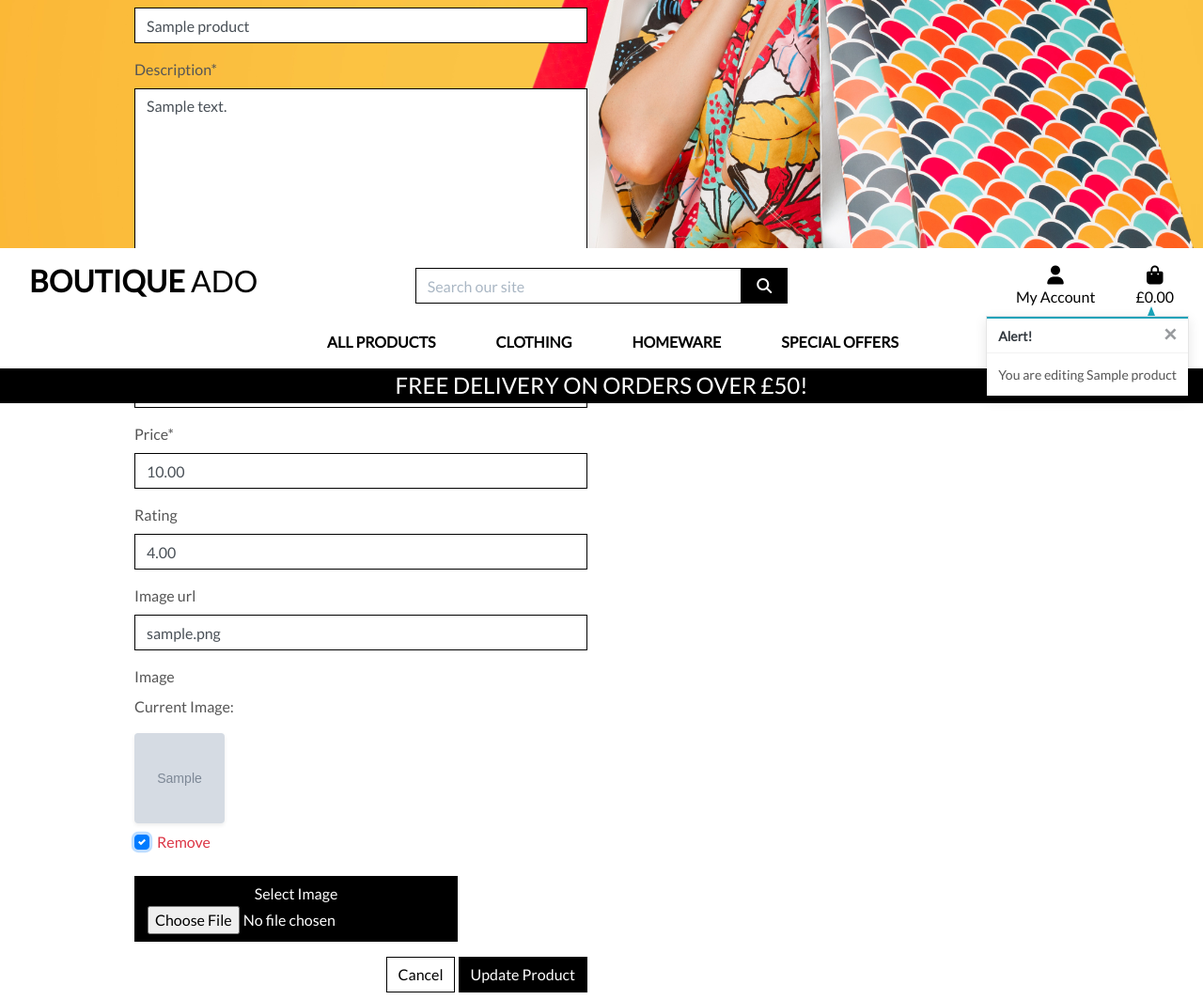
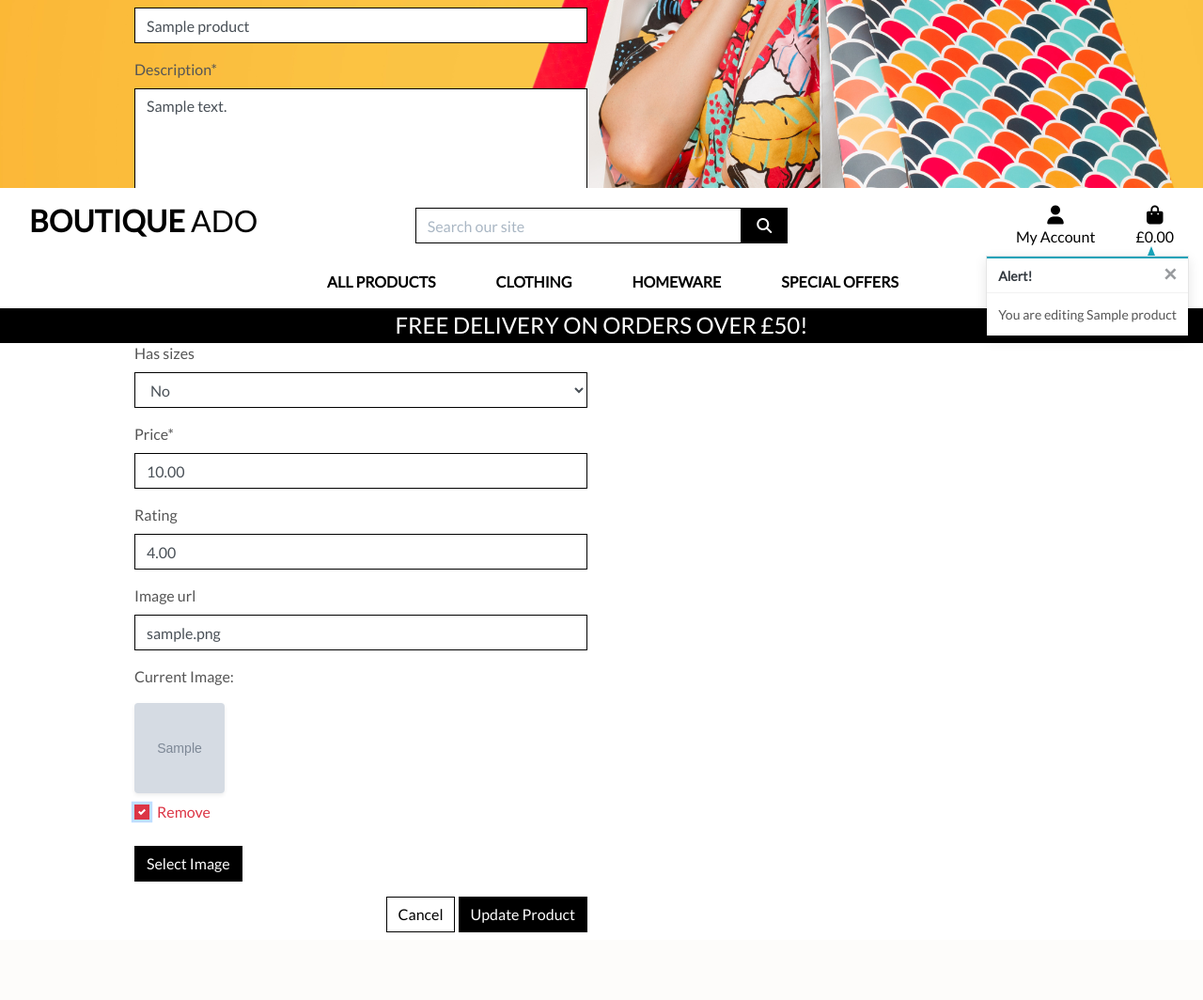
Before and after one commit to John-Kingham/boutique_ado_v1, a Django app: page /products/edit/1/ in a window 1280 px wide, after a click on "Remove". Shown: the part 512-1576 px from the top of the page at 94% size. After the commit the page ends 1504 px from the top, so only its background shows below. Run offline with Django 3.2, Linux system fonts and the light colour scheme; a user stored in the database is signed in; tables that the repository leaves empty hold one stand-in row (values such as "Sample post"); grey boxes marked "Sample" are stand-in pictures; parts of the project's set-up code (start-up, migrations or seed data) failed here and were passed over; some libraries are stand-ins or nearby versions.

Commit message:
feat: add product image field style

```diff
--- a/products/templates/products/edit_product.html
+++ b/products/templates/products/edit_product.html
@@ -24,7 +24,13 @@
       <div class="col-12 col-md-6">
         <form method="POST" action="{% url 'edit_product' product.id %}" class="form mb-2" enctype="multipart/form-data">
           {% csrf_token %}
-          {{ form|crispy }}
+          {% for field in form %}
+            {% if field.name != "image" %}
+              {{ field|as_crispy_field }}
+            {% else %}
+              {{ field }}
+            {% endif %}
+          {% endfor %}
           <div class="text-right">
             <a class="btn btn-outline-black rounded-0" href="{% url 'products' %}">Cancel</a>
             <button class="btn btn-black rounded-0" type="submit">Update Product</button>
@@ -34,3 +40,13 @@
     </div>
   </div>
 {% endblock %}
+
+{% block postloadjs %}
+  {{ block.super }}
+  <script type="text/javascript">
+    $("#new-image").on("change", () => {
+      let file = $("#new-image")[0].files[0];
+      $("#filename").text(`Image will be set to: ${file.name}`);
+    });
+  </script>
+{% endblock postloadjs %}
--- a/static/css/base.css
+++ b/static/css/base.css
@@ -242,6 +242,34 @@ input[name="q"]::placeholder {
   color: #17a2b8; /* text-info */
 }
 
+/* Product Form */
+
+.btn-file {
+  position: relative;
+  overflow: hidden;
+}
+
+.btn-file input[type="file"] {
+  position: absolute;
+  top: 0;
+  right: 0;
+  min-width: 100%;
+  min-height: 100%;
+  opacity: 0;
+  cursor: pointer;
+}
+
+.custom-checkbox .custom-control-label::before {
+  border-radius: 0;
+  border-color: #dc3545;
+}
+
+.custom-checkbox .custom-control-input:checked ~ .custom-control-label::before {
+  background-color: #dc3545;
+  border-color: #dc3545;
+  border-radius: 0;
+}
+
 /* fixed top navbar only on medium and up */
 @media (min-width: 992px) {
   .fixed-top-desktop-only {
```
Also changed, not shown: products/templates/products/add_product.html (+17 -1 lines).
